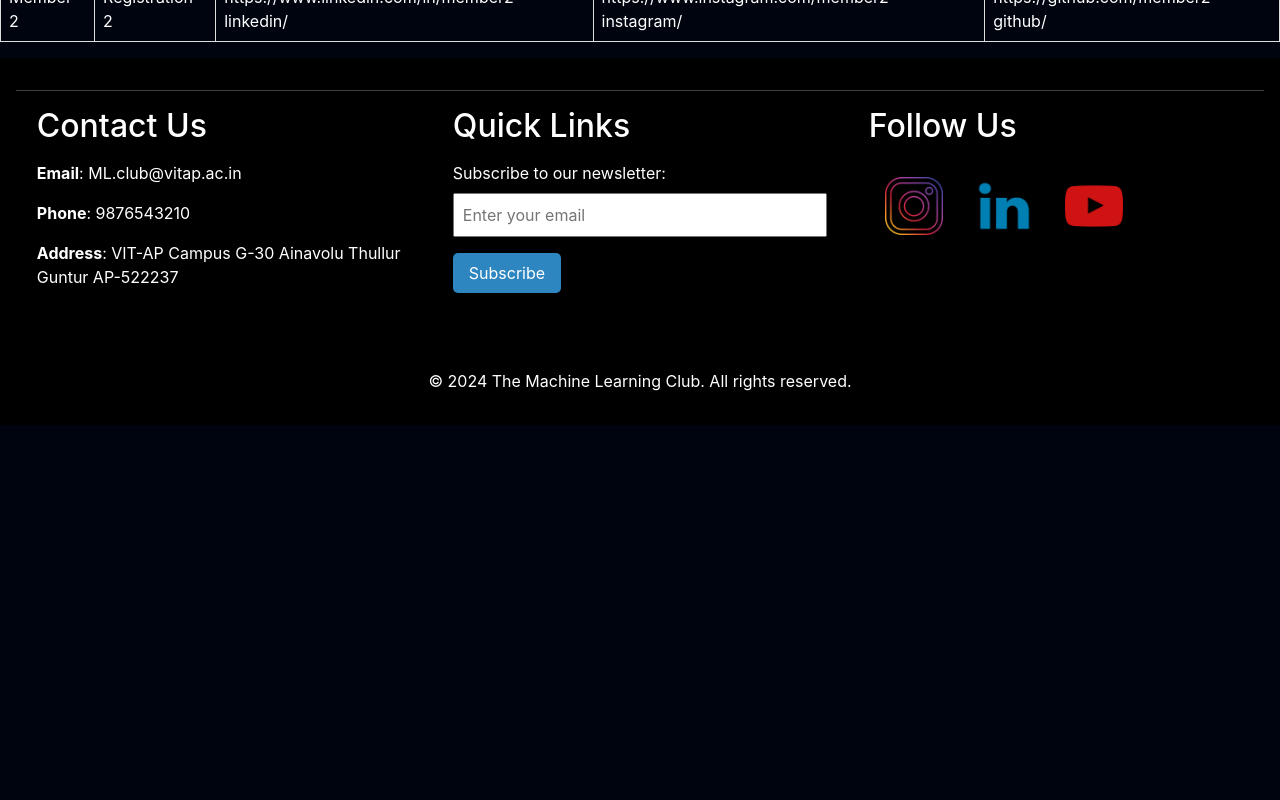
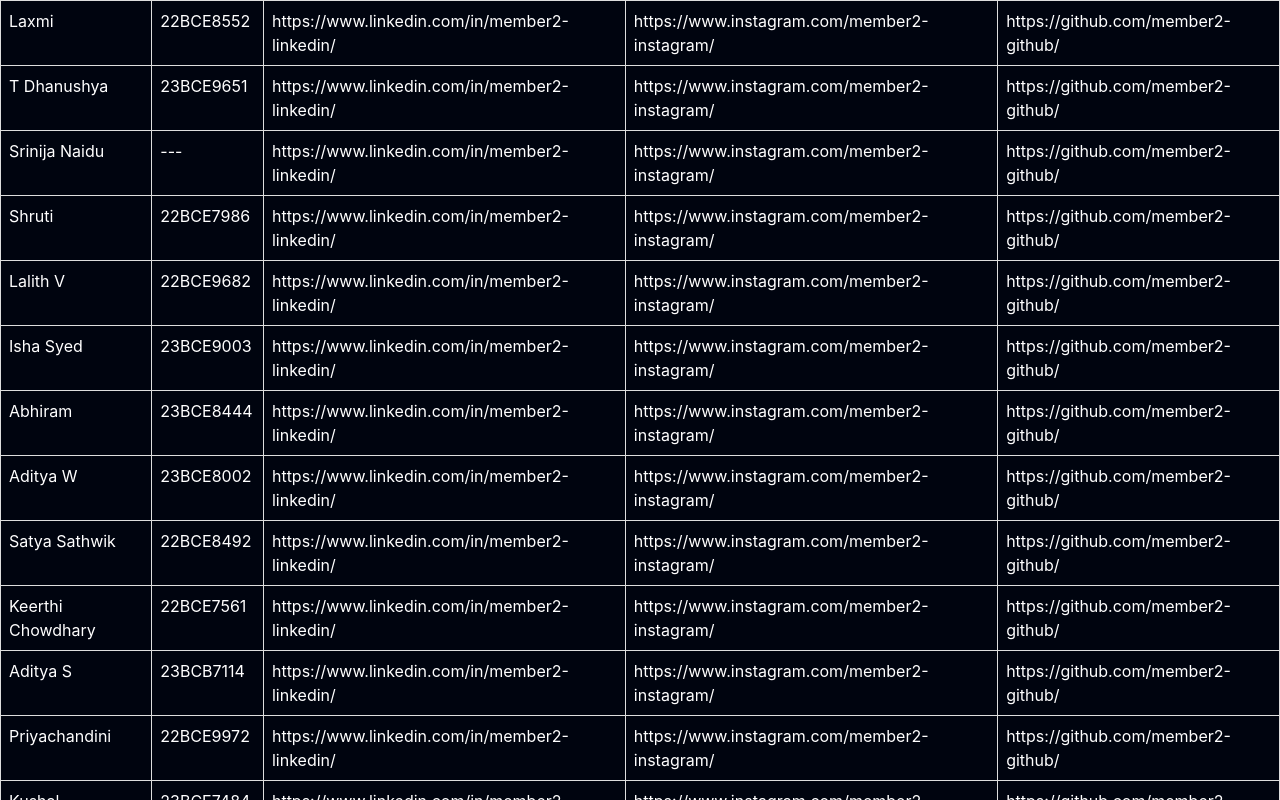
Before and after one commit to bluntlycoded/mlc, a React (Create React App) app: page /technical-team in a window 1280 px wide. Shown: the part 800-1600 px from the top of the page. Before the commit the page ends 1225 px from the top, so only its background shows below. Built offline with nearby package versions, Linux system fonts and the light colour scheme; a web font is replaced by a local one.

Commit message:
techteam

```diff
--- a/src/components/Teams/Techt.js
+++ b/src/components/Teams/Techt.js
@@ -22,22 +22,139 @@
   },
   // Add more team members as needed
   {
-    name: 'Member 1',
-    position: 'Role 1',
+    name: 'Arnab Mondal',
+    position: 'Member',
     imageUrl: 'member1.jpg', // Replace with the actual image URL
     linkedin: 'https://www.linkedin.com/in/member1-linkedin/',
     instagram: 'https://www.instagram.com/member1-instagram/',
     github: 'https://github.com/member1-github/',
-    registration: 'Registration 1',
+    registration: '23BCE8573',
   },
   {
-    name: 'Member 2',
-    position: 'Role 2',
+    name: 'Laxmi',
+    position: 'Member',
     imageUrl: 'member2.jpg', // Replace with the actual image URL
     linkedin: 'https://www.linkedin.com/in/member2-linkedin/',
     instagram: 'https://www.instagram.com/member2-instagram/',
     github: 'https://github.com/member2-github/',
-    registration: 'Registration 2',
+    registration: '22BCE8552',
+  },
+  {
+    name: 'T Dhanushya',
+    position: 'Member',
+    imageUrl: 'member2.jpg', // Replace with the actual image URL
+    linkedin: 'https://www.linkedin.com/in/member2-linkedin/',
+    instagram: 'https://www.instagram.com/member2-instagram/',
+    github: 'https://github.com/member2-github/',
+    registration: '23BCE9651',
+  },
+  {
+    name: 'Srinija Naidu',
+    position: 'Member',
+    imageUrl: 'member2.jpg', // Replace with the actual image URL
+    linkedin: 'https://www.linkedin.com/in/member2-linkedin/',
+    instagram: 'https://www.instagram.com/member2-instagram/',
+    github: 'https://github.com/member2-github/',
+    registration: '---',//no registration number
+  },
+  {
+    name: 'Shruti',
+    position: 'Member',
+    imageUrl: 'member2.jpg', // Replace with the actual image URL
+    linkedin: 'https://www.linkedin.com/in/member2-linkedin/',
+    instagram: 'https://www.instagram.com/member2-instagram/',
+    github: 'https://github.com/member2-github/',
+    registration: '22BCE7986',
+  },
+  {
+    name: 'Lalith V',
+    position: 'Member',
+    imageUrl: 'member2.jpg', // Replace with the actual image URL
+    linkedin: 'https://www.linkedin.com/in/member2-linkedin/',
+    instagram: 'https://www.instagram.com/member2-instagram/',
+    github: 'https://github.com/member2-github/',
+    registration: '22BCE9682',
+  },
+  {
+    name: 'Isha Syed',
+    position: 'Member',
+    imageUrl: 'member2.jpg', // Replace with the actual image URL
+    linkedin: 'https://www.linkedin.com/in/member2-linkedin/',
+    instagram: 'https://www.instagram.com/member2-instagram/',
+    github: 'https://github.com/member2-github/',
+    registration: '23BCE9003',
+  },
+  {
+    name: 'Abhiram',
+    position: 'Member',
+    imageUrl: 'member2.jpg', // Replace with the actual image URL
+    linkedin: 'https://www.linkedin.com/in/member2-linkedin/',
+    instagram: 'https://www.instagram.com/member2-instagram/',
+    github: 'https://github.com/member2-github/',
+    registration: '23BCE8444',
+  },
+  {
+    name: 'Aditya W',
+    position: 'Member',
+    imageUrl: 'member2.jpg', // Replace with the actual image URL
+    linkedin: 'https://www.linkedin.com/in/member2-linkedin/',
+    instagram: 'https://www.instagram.com/member2-instagram/',
+    github: 'https://github.com/member2-github/',
+    registration: '23BCE8002',
+  },
+  {
+    name: 'Satya Sathwik',
+    position: 'Member',
+    imageUrl: 'member2.jpg', // Replace with the actual image URL
+    linkedin: 'https://www.linkedin.com/in/member2-linkedin/',
+    instagram: 'https://www.instagram.com/member2-instagram/',
+    github: 'https://github.com/member2-github/',
+    registration: '22BCE8492',
+  },
+  {
+    name: 'Keerthi Chowdhary',
+    position: 'Member',
+    imageUrl: 'member2.jpg', // Replace with the actual image URL
+    linkedin: 'https://www.linkedin.com/in/member2-linkedin/',
+    instagram: 'https://www.instagram.com/member2-instagram/',
+    github: 'https://github.com/member2-github/',
+    registration: '22BCE7561',
+  },
+  {
+    name: 'Aditya S',
+    position: 'Member',
+    imageUrl: 'member2.jpg', // Replace with the actual image URL
+    linkedin: 'https://www.linkedin.com/in/member2-linkedin/',
+    instagram: 'https://www.instagram.com/member2-instagram/',
+    github: 'https://github.com/member2-github/',
+    registration: '23BCB7114',
+  },
+  {
+    name: 'Priyachandini',
+    position: 'Member',
+    imageUrl: 'member2.jpg', // Replace with the actual image URL
+    linkedin: 'https://www.linkedin.com/in/member2-linkedin/',
+    instagram: 'https://www.instagram.com/member2-instagram/',
+    github: 'https://github.com/member2-github/',
+    registration: '22BCE9972',
+  },
+  {
+    name: 'Kushal',
+    position: 'Member',
+    imageUrl: 'member2.jpg', // Replace with the actual image URL
+    linkedin: 'https://www.linkedin.com/in/member2-linkedin/',
+    instagram: 'https://www.instagram.com/member2-instagram/',
+    github: 'https://github.com/member2-github/',
+    registration: '23BCE7484',
+  },
+  {
+    name: 'Darin Joseph',
+    position: 'Member',
+    imageUrl: 'member2.jpg', // Replace with the actual image URL
+    linkedin: 'https://www.linkedin.com/in/member2-linkedin/',
+    instagram: 'https://www.instagram.com/member2-instagram/',
+    github: 'https://github.com/member2-github/',
+    registration: '23BCE7919',
   },
 ];
 
```
